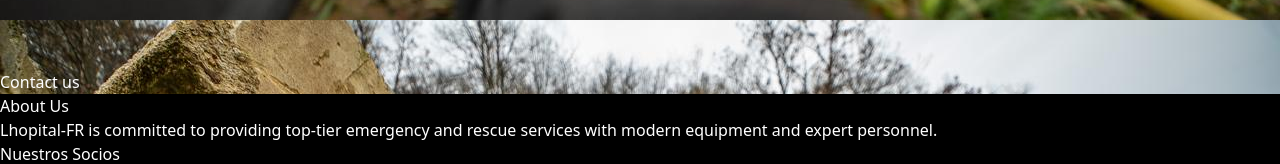
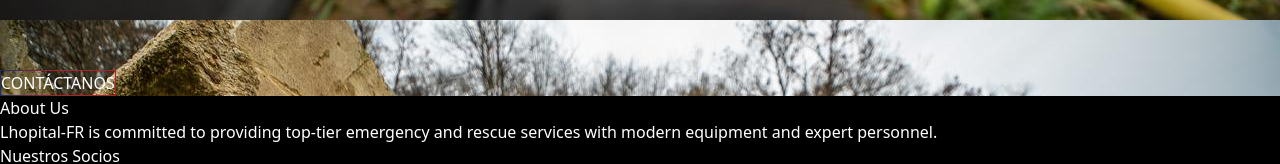
Before and after one commit to AhuiVargas/Lhopital-fr, a Next.js app: page / in a window 1280 px wide. Shown: the part 1071-1235 px from the top of the page. Built offline with nearby package versions, Linux system fonts and the light colour scheme.

Commit message:
feat: added CTA shared component

```diff
--- /dev/null
+++ b/src/components/CTAButton.tsx
@@ -0,0 +1,34 @@
+import React from "react";
+
+interface CTAButtonProps {
+  onClick: () => void;
+  children: React.ReactNode;
+  hovered?: boolean;
+}
+
+export default function CTAButton({
+  onClick,
+  children,
+  hovered = false,
+}: CTAButtonProps) {
+  return (
+    <button
+      onClick={onClick}
+      className={`relative px-4 py-2 text-white font-light text-xl overflow-hidden z-0
+        before:absolute before:inset-0
+        before:bg-gradient-to-r before:from-[#172E6E] before:to-[#B2202C]
+        before:opacity-0
+        before:transition-opacity before:duration-500 before:z-[-1]
+        ${hovered ? "before:opacity-100" : "hover:before:opacity-100"}
+      `}
+      style={{
+        background: "transparent",
+        border: "1px solid transparent",
+        borderImage: "linear-gradient(263deg, #B2202C 50%, #172E6E 100%)",
+        borderImageSlice: 1,
+      }}
+    >
+      <span className="relative z-10">{children}</span>
+    </button>
+  );
+}
--- a/src/components/Header.tsx
+++ b/src/components/Header.tsx
@@ -6,6 +6,7 @@ import { Sling as Hamburger } from "hamburger-react";
 import { motion, AnimatePresence } from "framer-motion";
 import Image from "next/image";
 import Link from "next/link";
+import CTAButton from "./CTAButton";
 
 function NavLink({
 	href,
@@ -126,18 +127,7 @@ function HeaderContent({
 
 			{/* Contact button */}
 			<div className="hidden md:flex ml-6">
-				<button
-					onClick={onClick}
-					className="relative px-4 py-2 text-white font-light bg-transparent"
-					style={{
-						border: "1px solid transparent",
-						borderImage:
-							"linear-gradient(263deg, #FFFFFF 0%, #5C76B5 50%, #D1686F 100%)",
-						borderImageSlice: 1,
-					}}
-				>
-					CONTÁCTANOS
-				</button>
+                <CTAButton onClick={onClick} hovered={false} >CONTÁCTANOS</CTAButton>
 			</div>
 
 			{/* Mobile Hamburger */}
--- a/src/components/Hero.tsx
+++ b/src/components/Hero.tsx
@@ -1,10 +1,11 @@
-'use client'
+"use client";
 
 import Image from "next/image";
+import CTAButton from './CTAButton'
 
 export default function Hero() {
 	const handleClick = () => {
-    window.location.href = 'mailto:contacto@lhopital-fr.mx';
+		window.location.href = "mailto:contacto@lhopital-fr.mx";
 	};
 
 	return (
@@ -36,7 +37,6 @@ export default function Hero() {
 						alt="Lhopital-FR logo"
 						width={250}
 						height={250}
-
 					/>
 				</div>
 
@@ -51,12 +51,7 @@ export default function Hero() {
 				</div>
 
 				{/* CTA Button */}
-        <button
-          onClick={handleClick}
-          className="bg-[#B2202C] text-white text-2xl mt-16 px-6 py-3 rounded font-semibold hover:scale-110 focus:outline-none transition-transform duration-200 ease-in-out"
-        >
-          Contact us
-        </button>
+                <CTAButton onClick={handleClick} hovered >CONTÁCTANOS</CTAButton>
 			</div>
 		</section>
 	);
```
Lines whose indentation alone changed are shown as unchanged.
